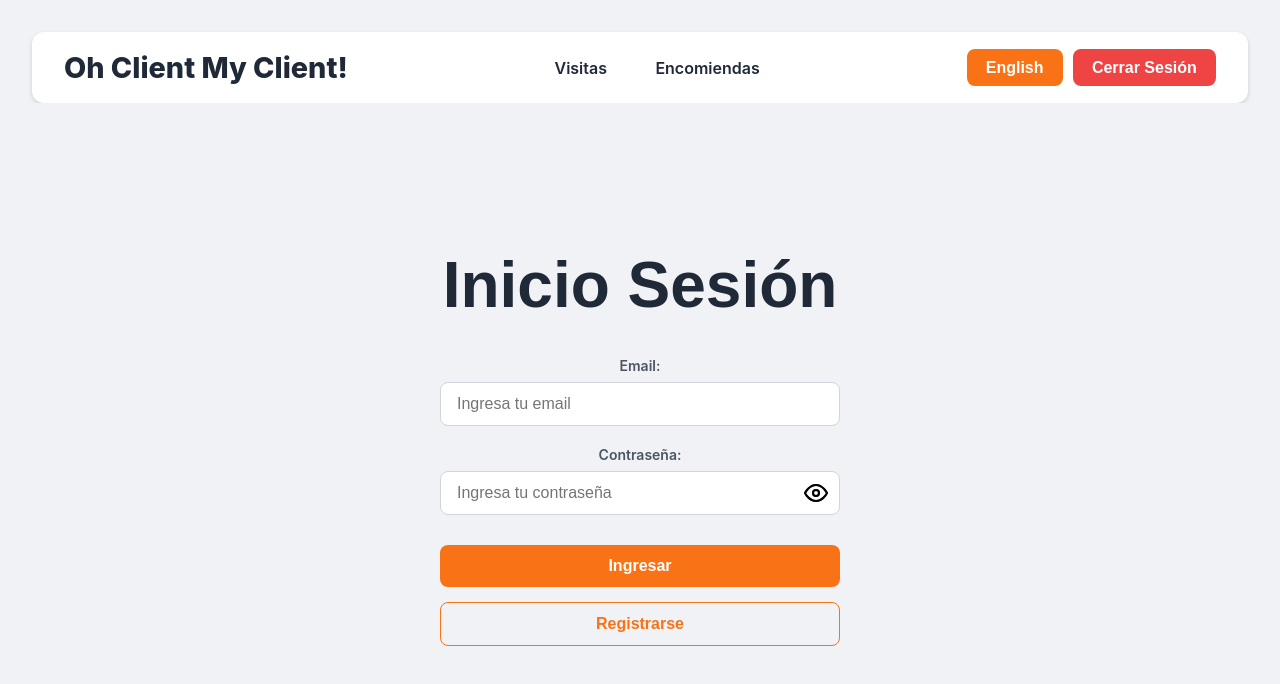
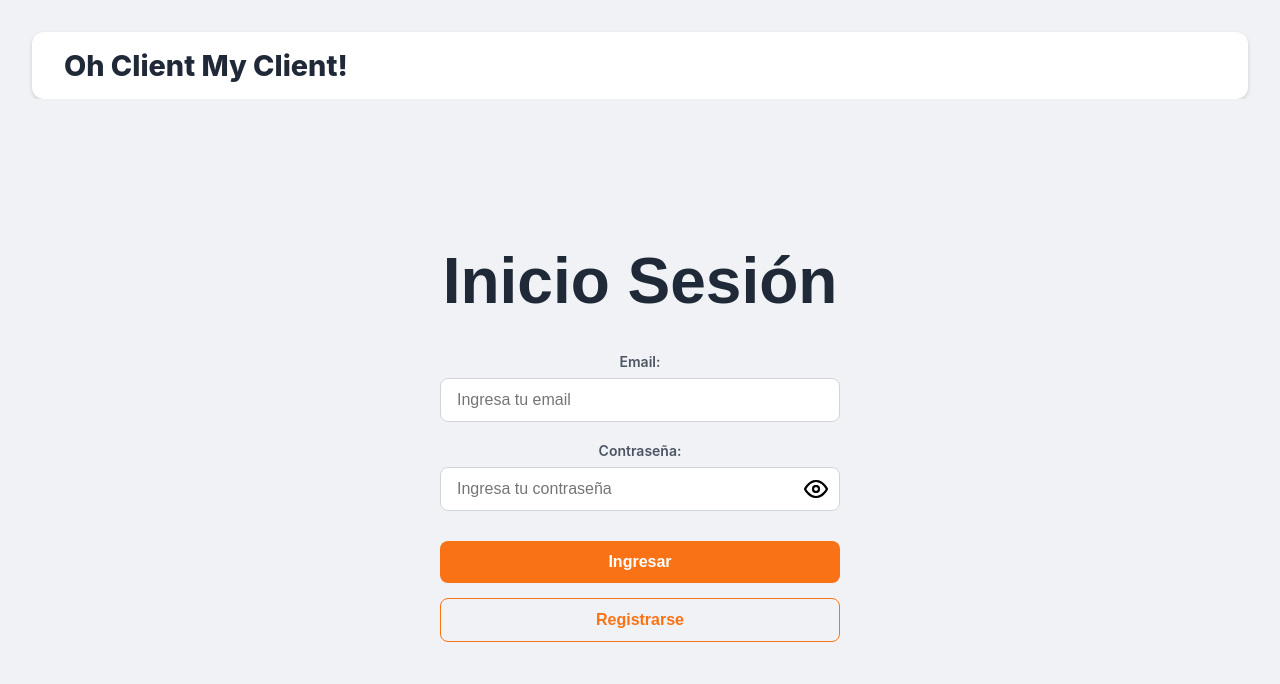
Before and after one commit to NachoJorquera/ProyectoGPI, a React (Vite) app: page /admin in a window 1280 px wide. Shown: the top 684 px of the page. Built offline with nearby package versions, Linux system fonts and the light colour scheme; no server answers.

Commit message:
Refactor Navbar component to conditionally render links and buttons based on the current path

```diff
--- a/src/components/Navbar.tsx
+++ b/src/components/Navbar.tsx
@@ -1,5 +1,5 @@
 import React, { useState } from 'react';
-import { Link, NavLink } from 'react-router-dom';
+import { Link, NavLink, useLocation } from 'react-router-dom';
 import styles from './Navbar.module.css';
 
 interface NavbarProps {
@@ -8,6 +8,7 @@
 
 const Navbar: React.FC<NavbarProps> = ({ onLogout }) => {
   const [language, setLanguage] = useState<'es' | 'en'>('es');
+  const location = useLocation();
 
   const toggleLanguage = () => {
     setLanguage(prevLang => (prevLang === 'es' ? 'en' : 'es'));
@@ -21,6 +22,8 @@
       <div className={styles.navbarBrand}>
         <Link to="/">Oh Client My Client!</Link>
       </div>
+      {location.pathname !== '/admin' && (
+        <>
           <div className={styles.navbarCenterLinks}>
             <NavLink to="/visitas" className={({ isActive }) => isActive ? styles.activeLink : styles.navLink}>
               Visitas
@@ -37,6 +40,8 @@
               Cerrar Sesión
             </button>
           </div>
+        </>
+      )}
     </nav>
   );
 };
```
Lines whose indentation alone changed are shown as unchanged.
